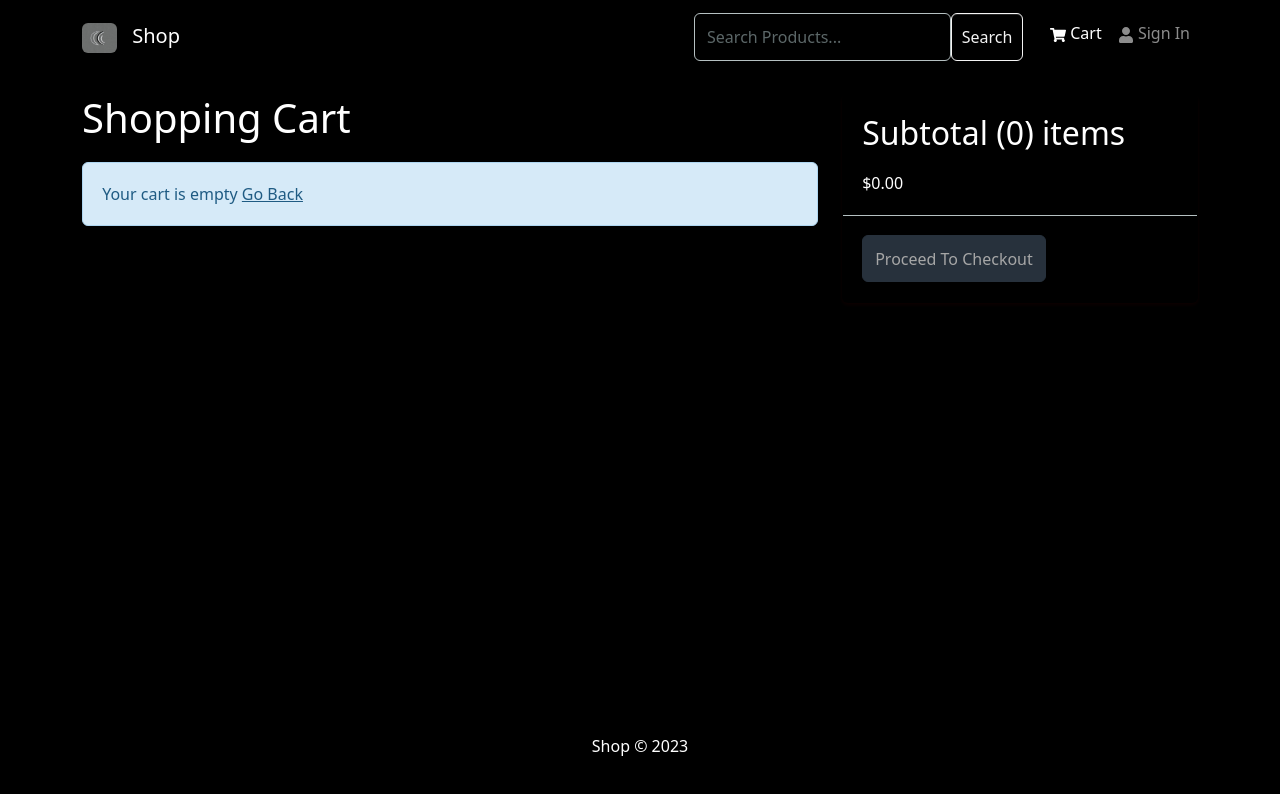
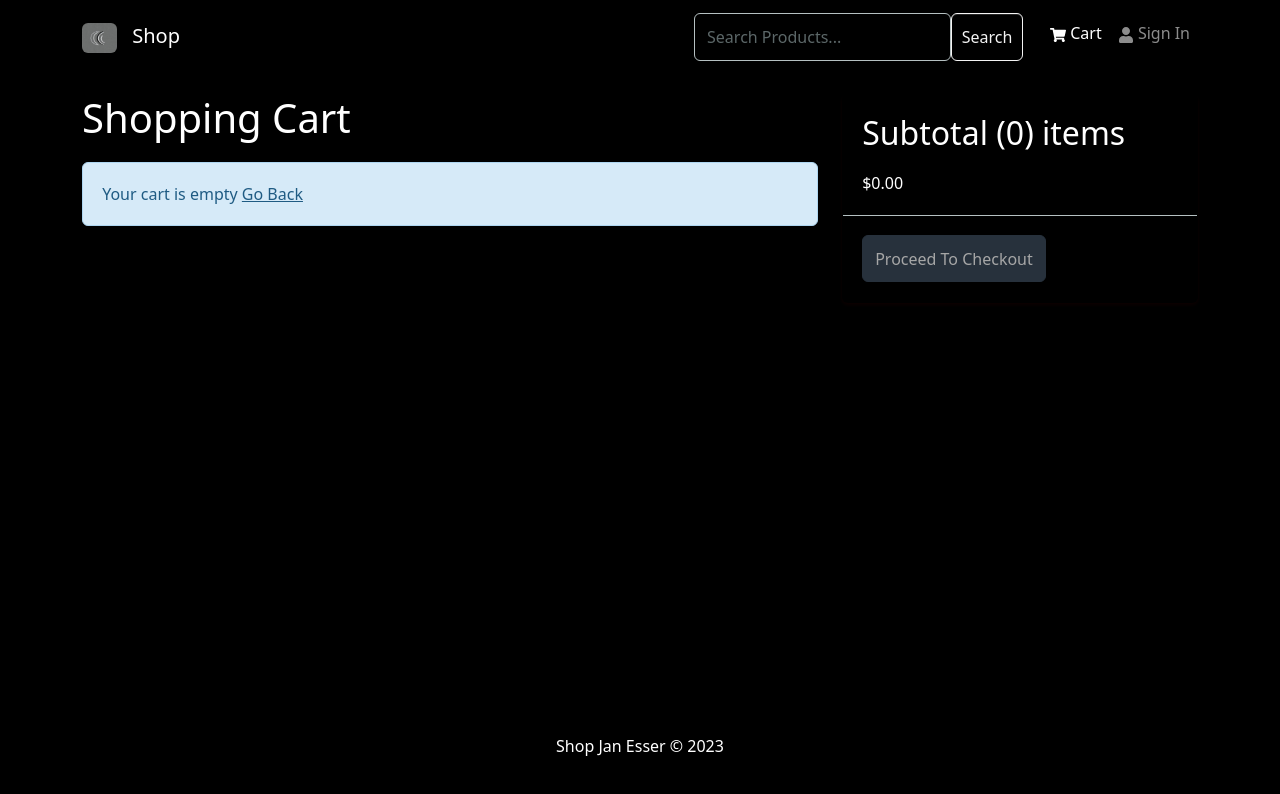
Before and after one commit to janfess/demo-shop, a React (Create React App) app in the folder frontend/: page /cart in a window 1280 px wide. Shown: the top 794 px of the page. Built offline with nearby package versions, Linux system fonts and the light colour scheme.

Commit message:
modified footer

```diff
--- a/frontend/src/components/Footer.jsx
+++ b/frontend/src/components/Footer.jsx
@@ -8,7 +8,7 @@ const Footer = () => {
       <Container>
         <Row>
           <Col className='text-center py-3'>
-            <p>Shop &copy; {currentYear}</p>
+            <p>Shop Jan Esser &copy; {currentYear}</p>
           </Col>
         </Row>
       </Container>
```
Also changed, not shown: frontend/src/components/ProductCarousel.jsx (line endings or trailing spaces).
